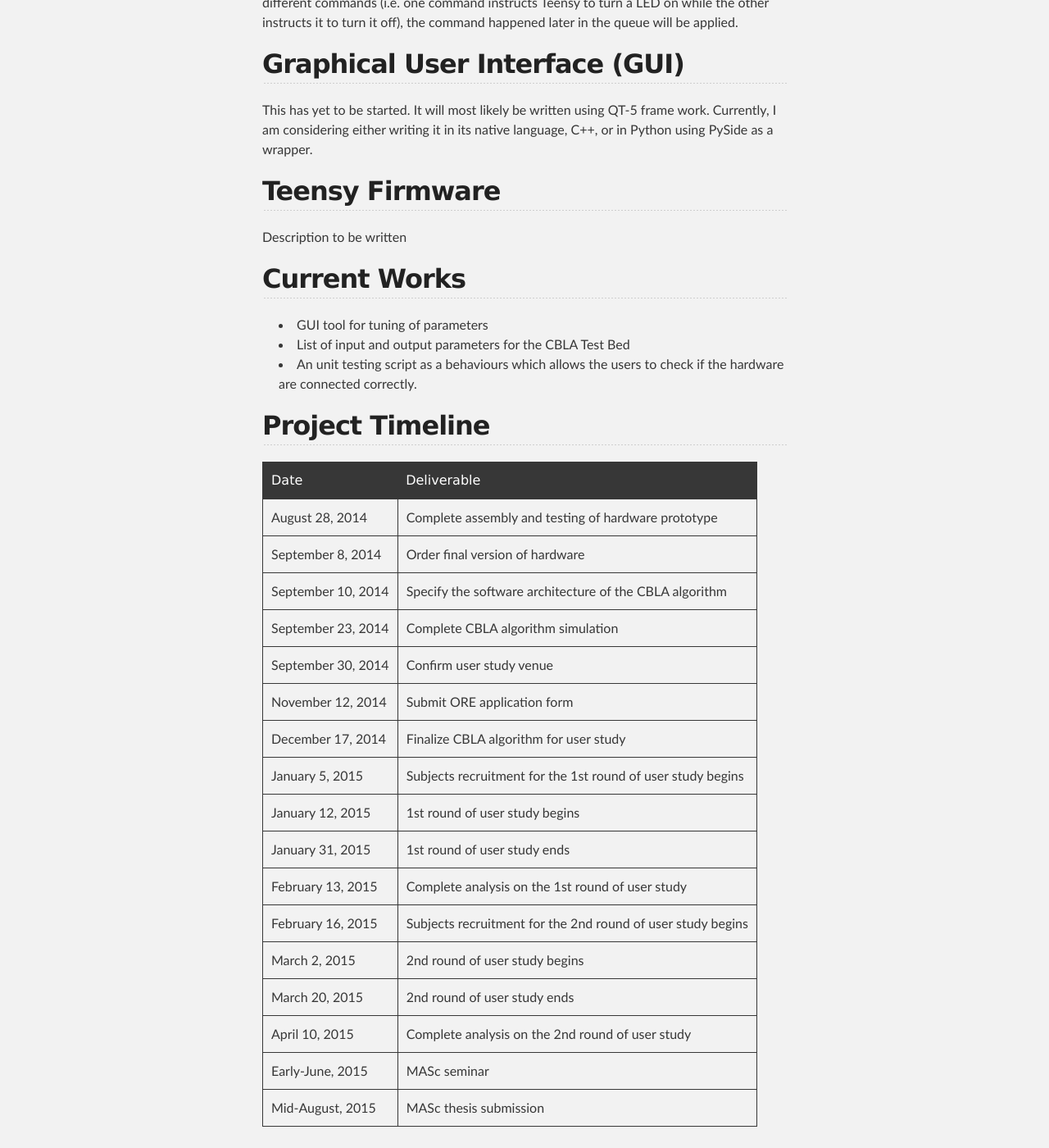
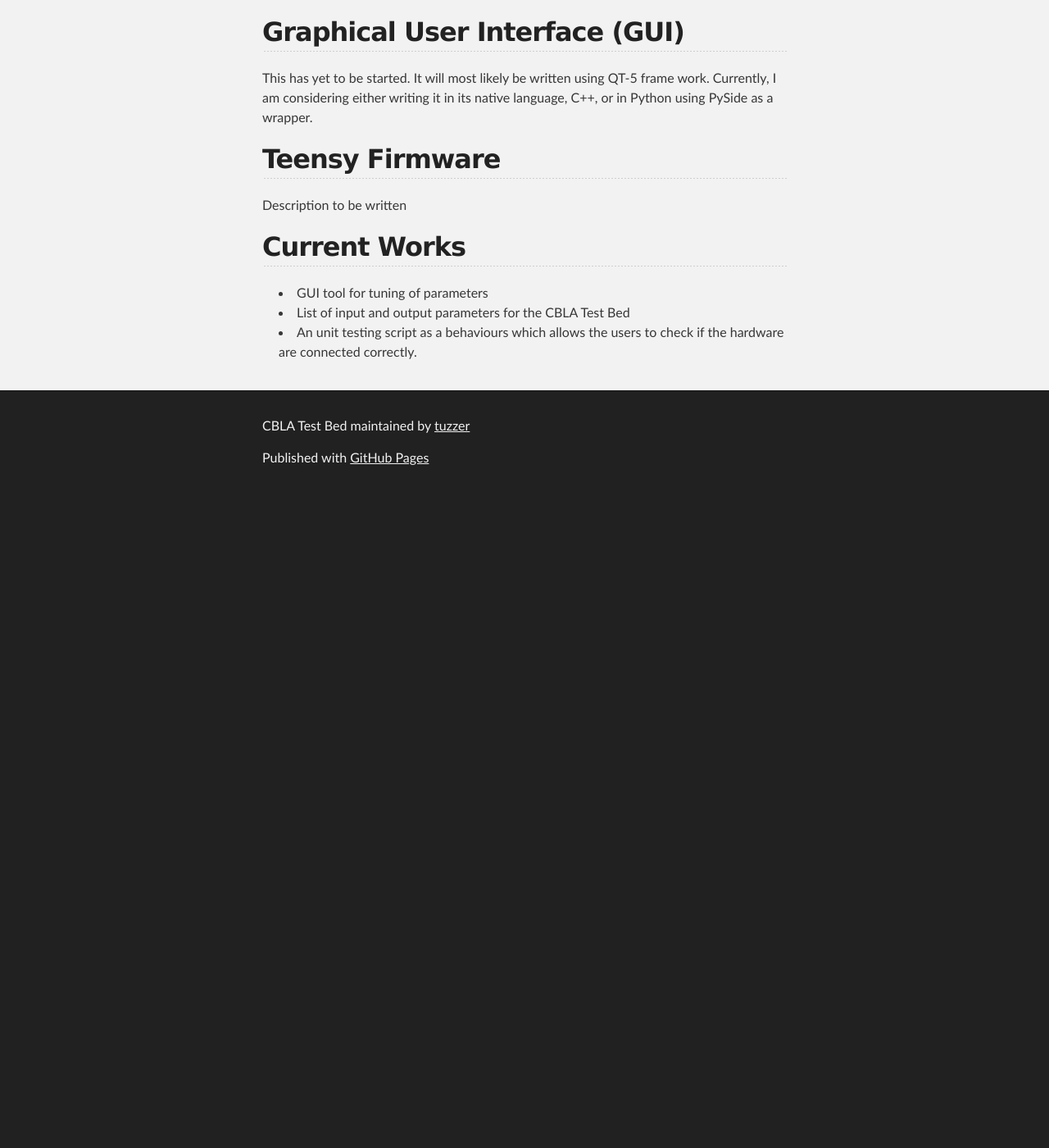
Before and after one commit to MattChanTK/Hylozoic-Series-3, a Jekyll site: the page built from index.md, in a window 1280 px wide and 1400 px high, scrolled down 3693 px. Shown: the whole window at 82% size. Built offline with Jekyll 4.4.1, drawn with Linux system fonts in a browser that asks for light colours; Markdown is read by kramdown in place of the engine named in the settings; after the commit the page ends 4298 px from its top, so only the background shows below that.

Commit message:
removed the new things

```diff
--- a/index.md
+++ b/index.md
@@ -1,7 +1,8 @@
 ---
 layout: index
 ---
-_updated: 2014-08-21_
+
+
 
 # Software
 
@@ -90,25 +91,3 @@ Description to be written
 * GUI tool for tuning of parameters
 * List of input and output parameters for the CBLA Test Bed
 * An unit testing script as a behaviours which allows the users to check if the hardware are connected correctly.
-
-## Project Timeline
-
-Date					| Deliverable
--------------			| -------------
-August 28, 2014			| Complete assembly and testing of hardware prototype
-September 8, 2014		| Order final version of hardware
-September 10, 2014		| Specify the software architecture of the CBLA algorithm
-September 23, 2014		| Complete CBLA algorithm simulation
-September 30, 2014		| Confirm user study venue
-November 12, 2014		| Submit ORE application form
-December 17, 2014		| Finalize CBLA algorithm for user study
-January 5, 2015			| Subjects recruitment for the 1st round of user study begins
-January	12, 2015		| 1st round of user study begins
-January 31, 2015		| 1st round of user study ends
-February 13, 2015		| Complete analysis on the 1st round of user study
-February 16, 2015		| Subjects recruitment for the 2nd round of user study begins
-March 2, 2015			| 2nd round of user study begins
-March 20, 2015			| 2nd round of user study ends
-April 10, 2015			| Complete analysis on the 2nd round of user study
-Early-June, 2015		| MASc seminar
-Mid-August, 2015		| MASc thesis submission
```
